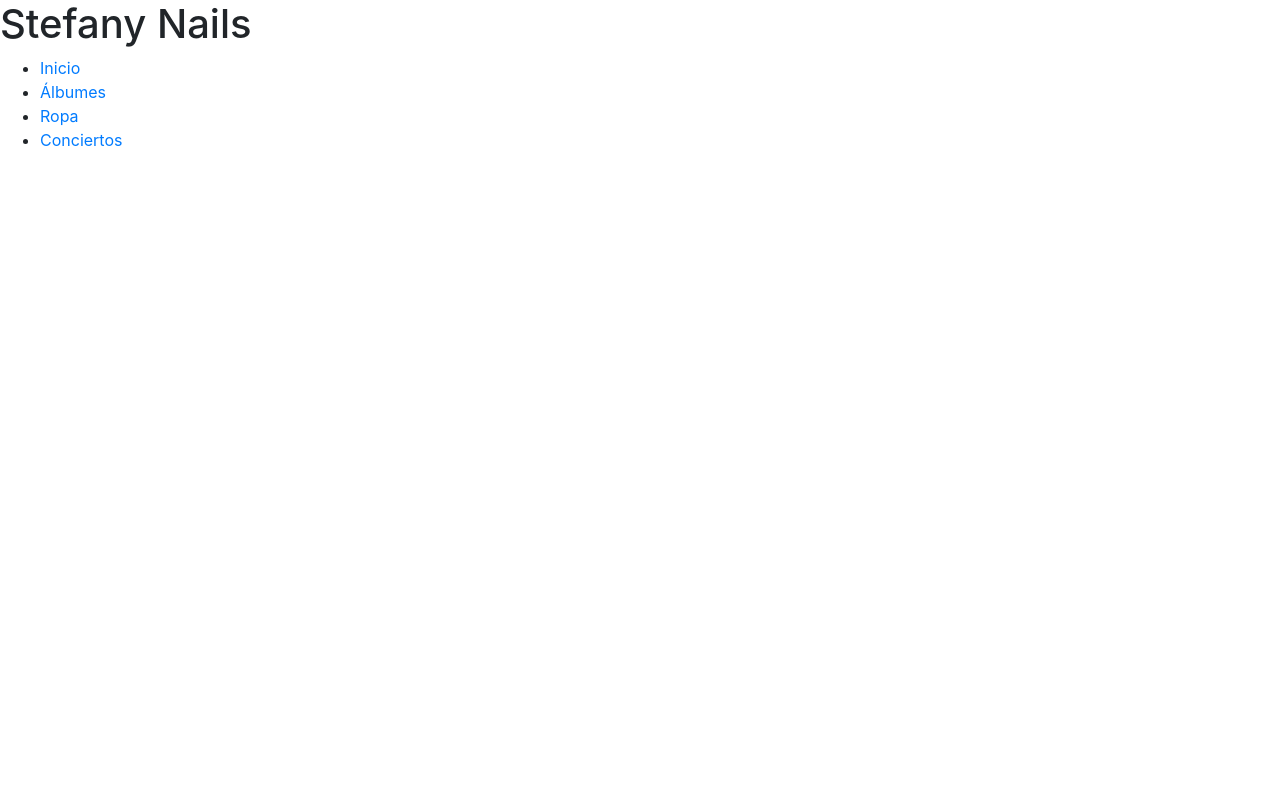
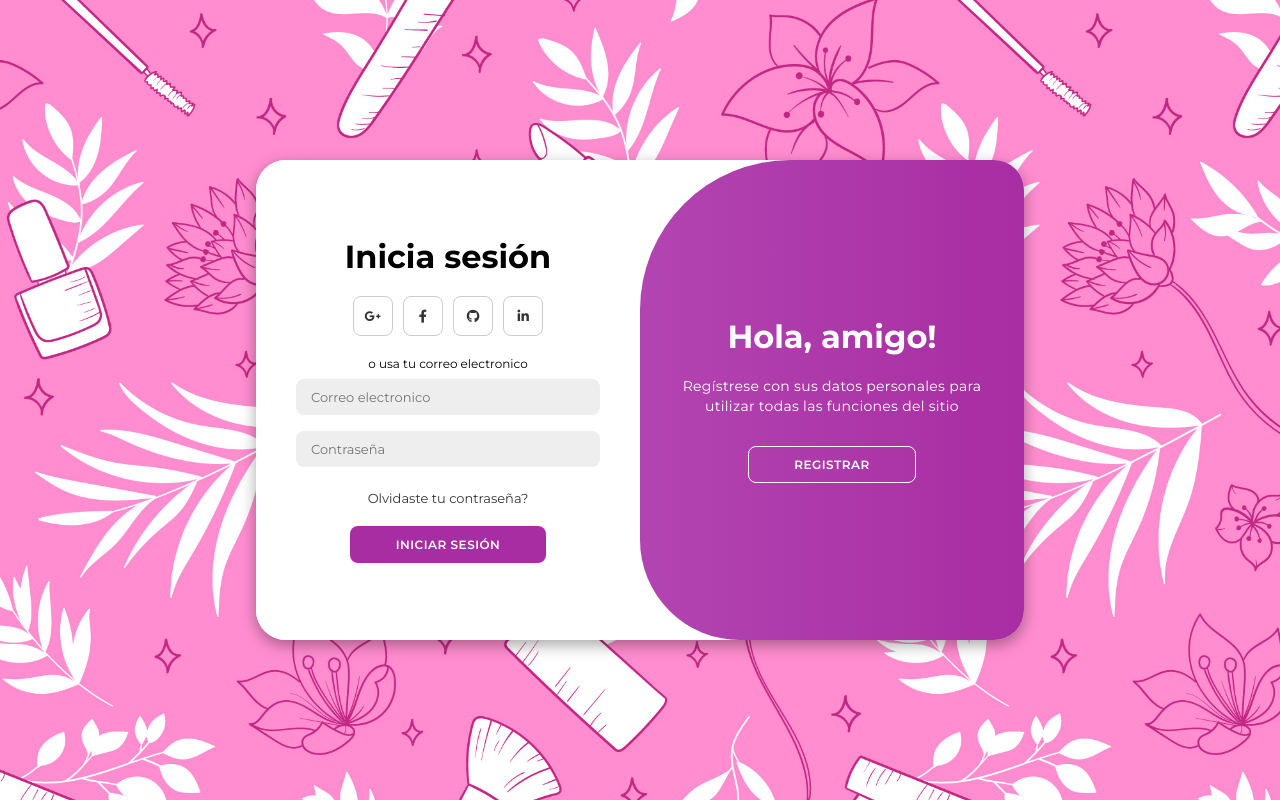
Before and after one commit to FrankPater15/ProyectoNailsSoft, a plain HTML site: page index.html in a window 1280 px wide. Drawn offline with nearby package versions, Linux system fonts and the light colour scheme.

Commit message:
segunda modificacion

```diff
--- a/index.html
+++ b/index.html
@@ -1,33 +1,66 @@
 <!DOCTYPE html>
 <html lang="en">
+
 <head>
-    <meta charset="utf-8">
-    <meta name="description" content="Spa de uñas">
-    <meta name="author" content="Frank">
-    <meta name="keywords" content="Spa de uñas">
+    <meta charset="UTF-8">
     <meta name="viewport" content="width=device-width, initial-scale=1.0">
-    <meta http-equiv="X-UA-Compatible" content="ie=edge">
-    <title>Stefany Nails</title>
-    <link rel="stylesheet" href="css/normalize.css">
-    <link rel="stylesheet" href="https://cdn.jsdelivr.net/npm/bootstrap@4.5.2/dist/css/bootstrap.min.css">
-    <link rel="shortcut icon" href="" type="image/x-icon">
-	<link rel="stylesheet" href="css/style.css">
+    <link rel="stylesheet" href="https://cdnjs.cloudflare.com/ajax/libs/font-awesome/6.4.2/css/all.min.css">
+    <link rel="stylesheet" href="style.css">
+    <title>Modern Login Page | AsmrProg</title>
 </head>
+
 <body>
-    <header>
-        <div class="menu">
-            <h1>Stefany Nails</h1>
-            <ul>
-                <li><a href="#inicio">Inicio</a></li>
-                <li><a href="album.html">Álbumes</a></li>
-                <li><a href="ropa.html">Ropa</a></li>
-                <li><a href="conciertos.html">Conciertos</a></li>
-            </ul>
+
+    <div class="container" id="container">
+        <div class="form-container sign-up">
+            <form>
+                <h1>Crea una cuenta</h1>
+                <div class="social-icons">
+                    <a href="#" class="icon"><i class="fa-brands fa-google-plus-g"></i></a>
+                    <a href="#" class="icon"><i class="fa-brands fa-facebook-f"></i></a>
+                    <a href="#" class="icon"><i class="fa-brands fa-github"></i></a>
+                    <a href="#" class="icon"><i class="fa-brands fa-linkedin-in"></i></a>
+                </div>
+                <span>o usa tu correo electronico para registrarte</span>
+                <input type="text" placeholder="Nombre">
+                <input type="email" placeholder="Correo electronico">
+                <input type="password" placeholder="Contraseña">
+                <button>Registrar</button>
+            </form>
         </div>
+        <div class="form-container sign-in">
+            <form>
+                <h1>Inicia sesión</h1>
+                <div class="social-icons">
+                    <a href="#" class="icon"><i class="fa-brands fa-google-plus-g"></i></a>
+                    <a href="#" class="icon"><i class="fa-brands fa-facebook-f"></i></a>
+                    <a href="#" class="icon"><i class="fa-brands fa-github"></i></a>
+                    <a href="#" class="icon"><i class="fa-brands fa-linkedin-in"></i></a>
+                </div>
+                <span>o usa tu correo electronico</span>
+                <input type="email" placeholder="Correo electronico">
+                <input type="password" placeholder="Contraseña">
+                <a href="#">Olvidaste tu contraseña?</a>
+                <button>Iniciar sesión</button>
+            </form>
+        </div>
+        <div class="toggle-container">
+            <div class="toggle">
+                <div class="toggle-panel toggle-left">
+                    <h1>Bienvenido de nuevo!</h1>
+                    <p>Ingrese sus datos personales para utilizar todas las funciones del sitio</p>
+                    <button class="hidden" id="login">Iniciar sesión</button>
+                </div>
+                <div class="toggle-panel toggle-right">
+                    <h1>Hola, amigo!</h1>
+                    <p>Regístrese con sus datos personales para utilizar todas las funciones del sitio</p>
+                    <button class="hidden" id="register">Registrar</button>
+                </div>
+            </div>
+        </div>
+    </div>
 
-    </header>
+    <script src="script.js"></script>
+</body>
 
-
-
-</body>
 </html>
--- a/login.css
+++ /dev/null
@@ -1,104 +0,0 @@
-* {
-    font-family: 'Poppins', sans-serif;
-}
-
-body {
-    background-image: url(img/Backgrounduñas.avif);
-    background-size: cover;
-    background-repeat: no-repeat;
-    background-position: center;
-    background-attachment: fixed;
-}
-
-.box {
-    display: flex;
-    justify-content: center;
-    align-items: center;
-    min-height: 90vh;
-}
-
-.container{
-    width: 350px;
-    display: flex;
-    flex-direction: column;
-    padding: 0 15px 0 15px;
-}
-
-span{
-    color: #000000;
-    font-size: small;
-    display: flex;
-    justify-content: center;
-    padding: 10px 0 15px 0;
-}
-
-header {
-    color: #000000;
-    font-size: 30px;
-    display: flex;
-    justify-content: center;
-    padding: 0 0 15px 0;
-}
-
-
-.input-field{
-    display: flex;
-    flex-direction: column;
-    margin-bottom: 15px;
-}
-
-.input-field .input{
-    height: 45px;
-    width: 87%;
-    border: none;
-    outline: none;
-    border-radius: 30px;
-    color: black;
-    padding: 0 0 0 42px;
-    background: rgba(255, 255, 255, 0.1);
-}
-
-i{
-    position: relative;
-    top: -31px;
-    left: 17px;
-    color:#fff;
-}
-
-::-webkit-input-placeholder{
-    color: rgb(37, 37, 37);
-}
-
-.submit {
-    border: none;
-    border-radius: 30px;
-    font-size: 15px;
-    height: 45px;
-    outline: none;
-    width: 100%;
-    background: rgba(255, 255, 255, 0.7);
-    cursor: pointer;
-    transition: .3s;
-}
-
-.submit:hover{
-    box-shadow: 1px 5px 7px 1px rgba(0, 0, 0, 0.2);
-}
-
-.bottom{
-    display: flex;
-    flex-direction: row;
-    justify-content: space-between;
-    font-size: small;
-    color: #fff;
-    margin-top: 10px;
-}
-
-.left{
-    display: flex;
-}
-
-a{
-    color: #000000;
-    text-decoration: none;
-}
--- /dev/null
+++ b/script.js
@@ -0,0 +1,11 @@
+const container = document.getElementById('container');
+const registerBtn = document.getElementById('register');
+const loginBtn = document.getElementById('login');
+
+registerBtn.addEventListener('click', () => {
+    container.classList.add("active");
+});
+
+loginBtn.addEventListener('click', () => {
+    container.classList.remove("active");
+});
--- /dev/null
+++ b/style.css
@@ -0,0 +1,215 @@
+@import url('https://fonts.googleapis.com/css2?family=Montserrat:wght@300;400;500;600;700&display=swap');
+
+*{
+    margin: 0;
+    padding: 0;
+    box-sizing: border-box;
+    font-family: 'Montserrat', sans-serif;
+}
+
+body{
+    /*background-color: #c9d6ff;
+    background: linear-gradient(to right, #e2e2e2, #c9d6ff);*/
+    background-image: url(img/8510394.jpg);
+    background-size: cover;
+    background-repeat: no-repeat;
+    background-position: center;
+    background-attachment: fixed;
+    display: flex;
+    align-items: center;
+    justify-content: center;
+    flex-direction: column;
+    height: 100vh;
+}
+
+.container{
+    background-color: #fff;
+    border-radius: 30px;
+    box-shadow: 0 5px 15px rgba(0, 0, 0, 0.35);
+    position: relative;
+    overflow: hidden;
+    width: 768px;
+    max-width: 100%;
+    min-height: 480px;
+}
+
+.container p{
+    font-size: 14px;
+    line-height: 20px;
+    letter-spacing: 0.3px;
+    margin: 20px 0;
+}
+
+.container span{
+    font-size: 12px;
+}
+
+.container a{
+    color: #333;
+    font-size: 13px;
+    text-decoration: none;
+    margin: 15px 0 10px;
+}
+
+.container button{
+    background-color: #a82da2;
+    color: #fff;
+    font-size: 12px;
+    padding: 10px 45px;
+    border: 1px solid transparent;
+    border-radius: 8px;
+    font-weight: 600;
+    letter-spacing: 0.5px;
+    text-transform: uppercase;
+    margin-top: 10px;
+    cursor: pointer;
+}
+
+.container button.hidden{
+    background-color: transparent;
+    border-color: #fff;
+}
+
+.container form{
+    background-color: #fff;
+    display: flex;
+    align-items: center;
+    justify-content: center;
+    flex-direction: column;
+    padding: 0 40px;
+    height: 100%;
+}
+
+.container input{
+    background-color: #eee;
+    border: none;
+    margin: 8px 0;
+    padding: 10px 15px;
+    font-size: 13px;
+    border-radius: 8px;
+    width: 100%;
+    outline: none;
+}
+
+.form-container{
+    position: absolute;
+    top: 0;
+    height: 100%;
+    transition: all 0.6s ease-in-out;
+}
+
+.sign-in{
+    left: 0;
+    width: 50%;
+    z-index: 2;
+}
+
+.container.active .sign-in{
+    transform: translateX(100%);
+}
+
+.sign-up{
+    left: 0;
+    width: 50%;
+    opacity: 0;
+    z-index: 1;
+}
+
+.container.active .sign-up{
+    transform: translateX(100%);
+    opacity: 1;
+    z-index: 5;
+    animation: move 0.6s;
+}
+
+@keyframes move{
+    0%, 49.99%{
+        opacity: 0;
+        z-index: 1;
+    }
+    50%, 100%{
+        opacity: 1;
+        z-index: 5;
+    }
+}
+
+.social-icons{
+    margin: 20px 0;
+}
+
+.social-icons a{
+    border: 1px solid #ccc;
+    border-radius: 20%;
+    display: inline-flex;
+    justify-content: center;
+    align-items: center;
+    margin: 0 3px;
+    width: 40px;
+    height: 40px;
+}
+
+.toggle-container{
+    position: absolute;
+    top: 0;
+    left: 50%;
+    width: 50%;
+    height: 100%;
+    overflow: hidden;
+    transition: all 0.6s ease-in-out;
+    border-radius: 150px 0 0 100px;
+    z-index: 1000;
+}
+
+.container.active .toggle-container{
+    transform: translateX(-100%);
+    border-radius: 0 150px 100px 0;
+}
+
+.toggle{
+    background-color: #c4c3a8;
+    height: 100%;
+    background: linear-gradient(to right, #bd5cc0, #a82da2);
+    color: #fff;
+    position: relative;
+    left: -100%;
+    height: 100%;
+    width: 200%;
+    transform: translateX(0);
+    transition: all 0.6s ease-in-out;
+}
+
+.container.active .toggle{
+    transform: translateX(50%);
+}
+
+.toggle-panel{
+    position: absolute;
+    width: 50%;
+    height: 100%;
+    display: flex;
+    align-items: center;
+    justify-content: center;
+    flex-direction: column;
+    padding: 0 30px;
+    text-align: center;
+    top: 0;
+    transform: translateX(0);
+    transition: all 0.6s ease-in-out;
+}
+
+.toggle-left{
+    transform: translateX(-200%);
+}
+
+.container.active .toggle-left{
+    transform: translateX(0);
+}
+
+.toggle-right{
+    right: 0;
+    transform: translateX(0);
+}
+
+.container.active .toggle-right{
+    transform: translateX(200%);
+}
```
Also changed, not shown: login.html (deleted, +0 -41 lines), img/8510394.jpg (added).
